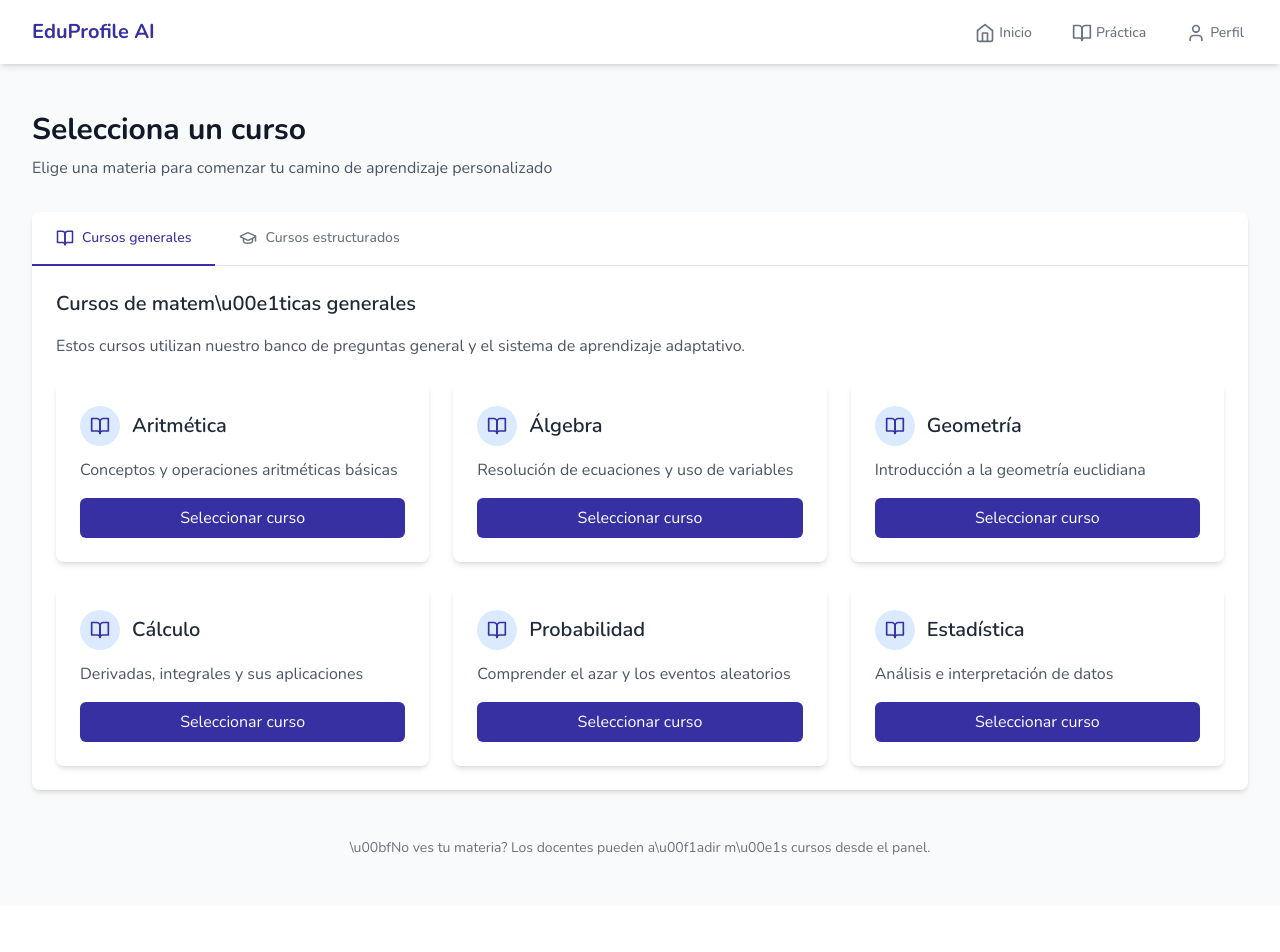
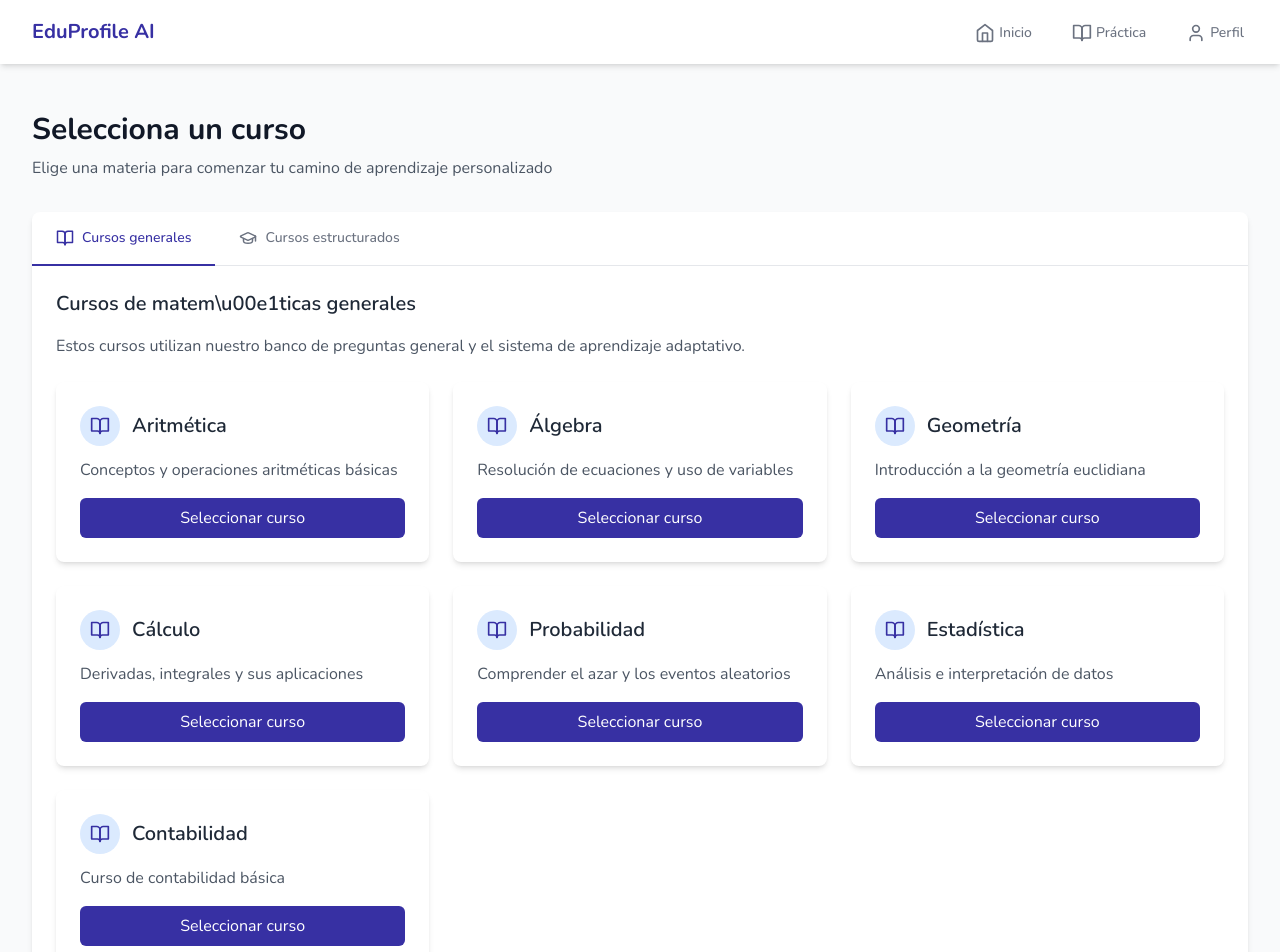
Before and after one commit to Nicop469/MentorIA, a React (Vite) app in the folder project/: page /courses in a window 1280 px wide. Shown: the top 952 px of the page. Before the commit the page ends 906 px from the top, so only its background shows below. Built offline with nearby package versions, Linux system fonts and the light colour scheme.

Commit message:
Add accounting course data and routing

```diff
--- a/project/src/App.tsx
+++ b/project/src/App.tsx
@@ -16,6 +16,7 @@ import TeacherDashboardPage from './pages/TeacherDashboardPage';
 import CourseOnboardingPage from './pages/CourseOnboardingPage';
 import TeacherRegistrationPage from './pages/TeacherRegistrationPage';
 import ChapterSelectionPage from './pages/ChapterSelectionPage';
+import AccountingCourse from './pages/AccountingCourse';
 
 function App() {
   useEffect(() => {
@@ -29,6 +30,7 @@ function App() {
           <Route path="/" element={<WelcomePage />} />
           <Route path="/courses" element={<CourseSelectionPage />} />
           <Route path="/vark/:courseId" element={<VARKQuestionnairePage />} />
+          <Route path="/accounting" element={<AccountingCourse />} />
           <Route path="/diagnostic/:courseId" element={<DiagnosticPage />} />
           <Route path="/results/:courseId" element={<ResultsPage />} />
           <Route path="/onboarding/:courseId" element={<CourseOnboardingPage />} />
--- a/project/src/data/initialData.ts
+++ b/project/src/data/initialData.ts
@@ -30,6 +30,11 @@ export const initialCourses: Course[] = [
     id: 'statistics',
     name: 'Estad\u00edstica',
     description: 'An\u00e1lisis e interpretaci\u00f3n de datos',
+  },
+  {
+    id: 'accounting',
+    name: 'Contabilidad',
+    description: 'Curso de contabilidad b\u00e1sica',
   },
 ];
 
--- a/project/src/pages/CourseSelectionPage.tsx
+++ b/project/src/pages/CourseSelectionPage.tsx
@@ -30,7 +30,11 @@ const CourseSelectionPage: React.FC = () => {
   }, []);
 
   const handleSelectStandardCourse = (courseId: string) => {
-    navigate(`/vark/${courseId}`);
+    if (courseId === 'accounting') {
+      navigate('/accounting');
+    } else {
+      navigate(`/vark/${courseId}`);
+    }
   };
 
   const handleSelectFrameworkCourse = (courseId: string) => {
```
